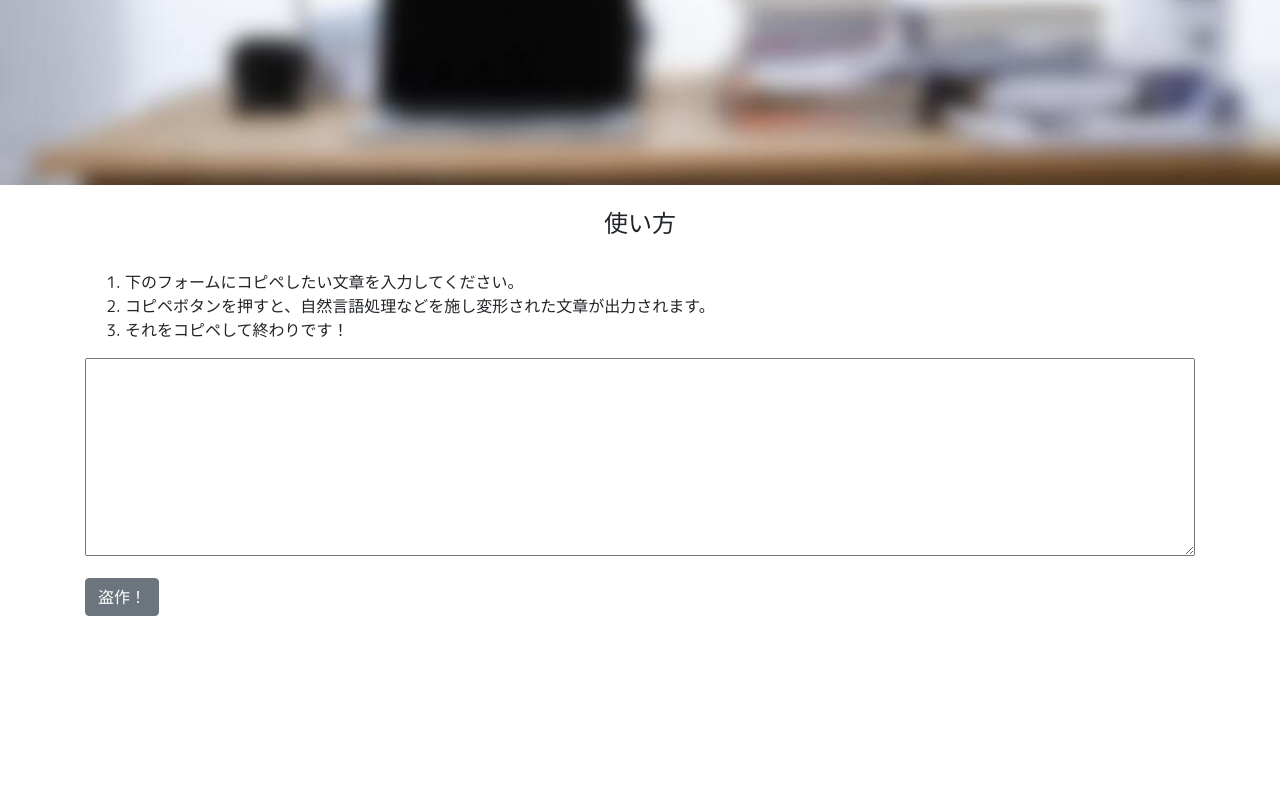
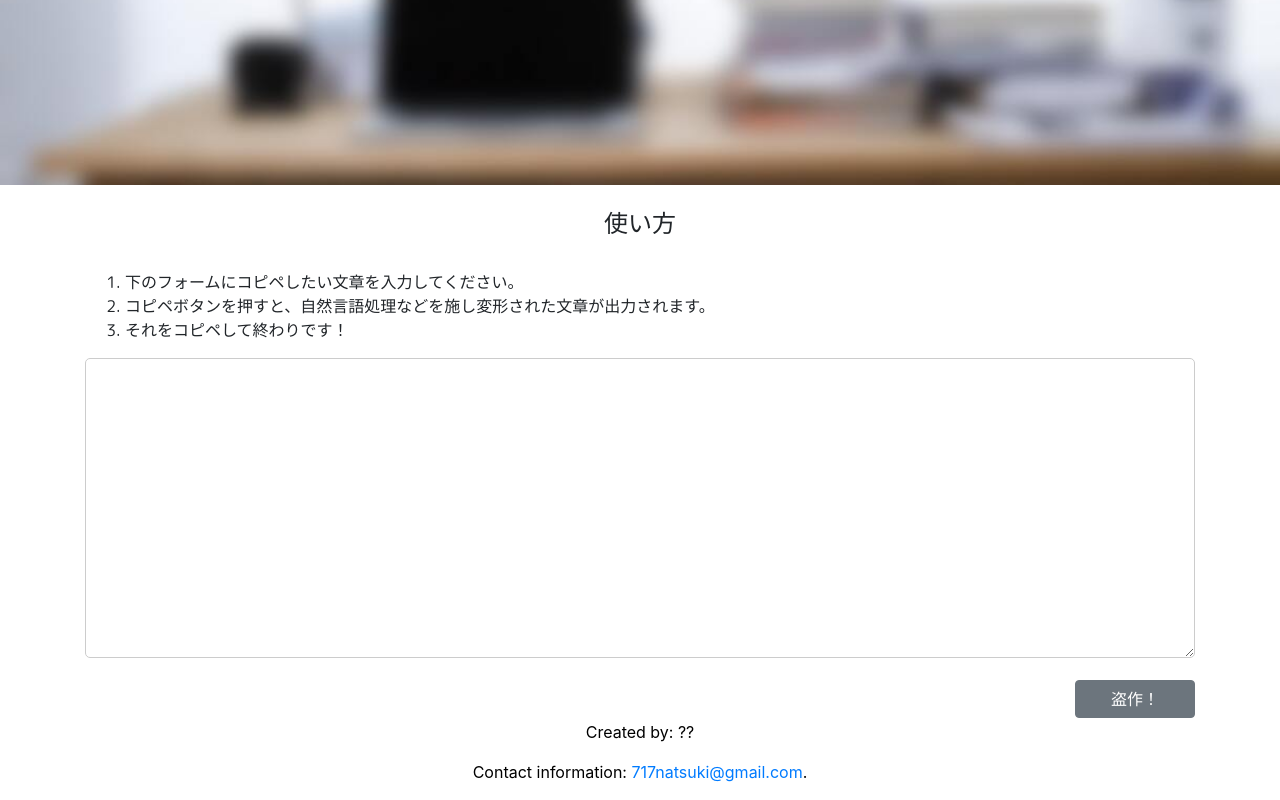
Before and after one commit to 717natsuki/CopyPpe, a plain HTML site: page copyPpe/main/index.html in a window 1280 px wide. Shown: the part 668-1468 px from the top of the page. Before the commit the page ends 1300 px from the top, so only its background shows below. Drawn offline with nearby package versions, Linux system fonts and the light colour scheme.

Commit message:
no message

```diff
--- a/copyPpe/main/index.html
+++ b/copyPpe/main/index.html
@@ -5,6 +5,7 @@
   <meta charset="utf-8">
   <meta name="viewport" content="width=device-width, initial-scale=1">
   <title>コピっぺ</title>
+  <script src="jquery-3.4.1.min.js"></script>
   <link rel="stylesheet" type="text/css" href="style.css">
   <link rel="stylesheet" href="https://stackpath.bootstrapcdn.com/bootstrap/4.4.1/css/bootstrap.min.css" integrity="sha384-Vkoo8x4CGsO3+Hhxv8T/Q5PaXtkKtu6ug5TOeNV6gBiFeWPGFN9MuhOf23Q9Ifjh" crossorigin="anonymous">
   <link href="https://fonts.googleapis.com/css?family=M+PLUS+Rounded+1c&display=swap" rel="stylesheet">
@@ -37,27 +38,31 @@
     <h4>使い方</h4>
     <br>
     <div class=" explain_howUse">
-       <ol>
+      <ol>
         <li>下のフォームにコピペしたい文章を入力してください。</li>
         <li>コピペボタンを押すと、自然言語処理などを施し変形された文章が出力されます。</li>
         <li>それをコピペして終わりです！</li>
-       <ol>
+        <ol>
     </div>
   </div>
+
   <div class="container intro">
     <form class="" action="index.html" method="post" content="width=device-width, initial-scale=1">
       <textarea id="myTextarea" name="name" rows="8" cols="80"></textarea>
       <p></p>
-      <a href="/checkRecaptcha">
-        <button type="button" onclick="function1()" ame="button" class="btn btn-secondary">盗作！</button>
-      </a>
+      <button type="button" onclick="function1()" ame="button" class="btn btn-secondary btnSize">盗作！</button>
 
     </form>
   </div>
+  <br>
   <div class="container intro">
     <p id="demo"></p>
   </div>
-
+  <footer class="footer">
+    <p>Created by: ??</p>
+    <p>Contact information: <a href="mailto:717natsuki@gmail.com">
+        717natsuki@gmail.com</a>.</p>
+  </footer>
 </body>
 
 </html>
--- a/copyPpe/main/style.css
+++ b/copyPpe/main/style.css
@@ -38,3 +38,29 @@ textarea {
 H4 {
   text-align: center
 }
+
+
+.footer {
+  left: 0;
+  bottom: 0;
+  width: 100%;
+  color: black;
+  text-align: center;
+}
+textarea{
+  width: 100%;
+  height: 300px;
+  padding: 5px;
+  border-radius: 5px;
+  border: 1px solid #ccc;
+  appearance: none;
+  -webkit-appearance: none;
+  -moz-appearance: none;
+}
+
+
+.btnSize{
+  width: 120px;
+    margin-right: auto;
+    float: right;
+}
```
Also changed, not shown: copyPpe/functions/index.js (deleted, +0 -27 lines), copyPpe/main/recaptcha.html (deleted, +0 -21 lines), copyPpe/firebase.json.
